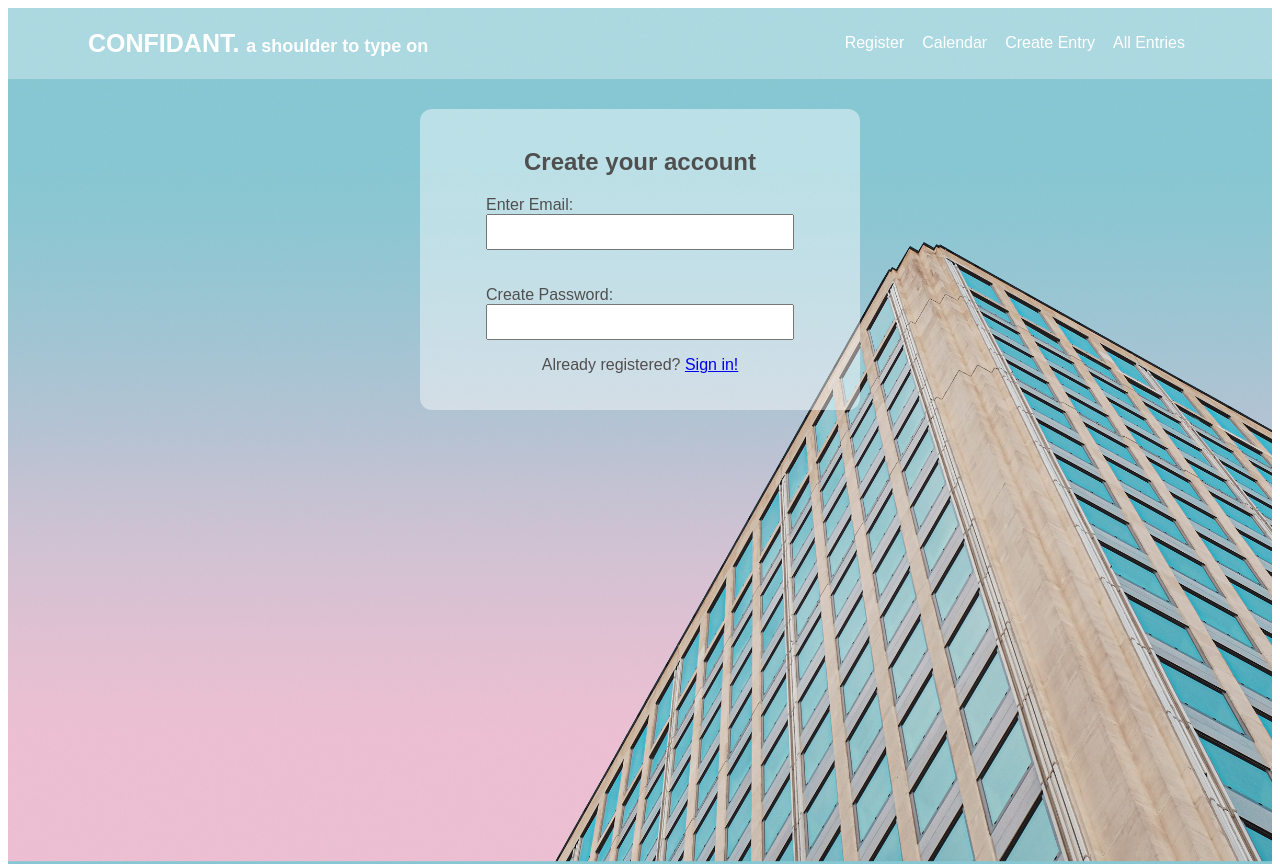
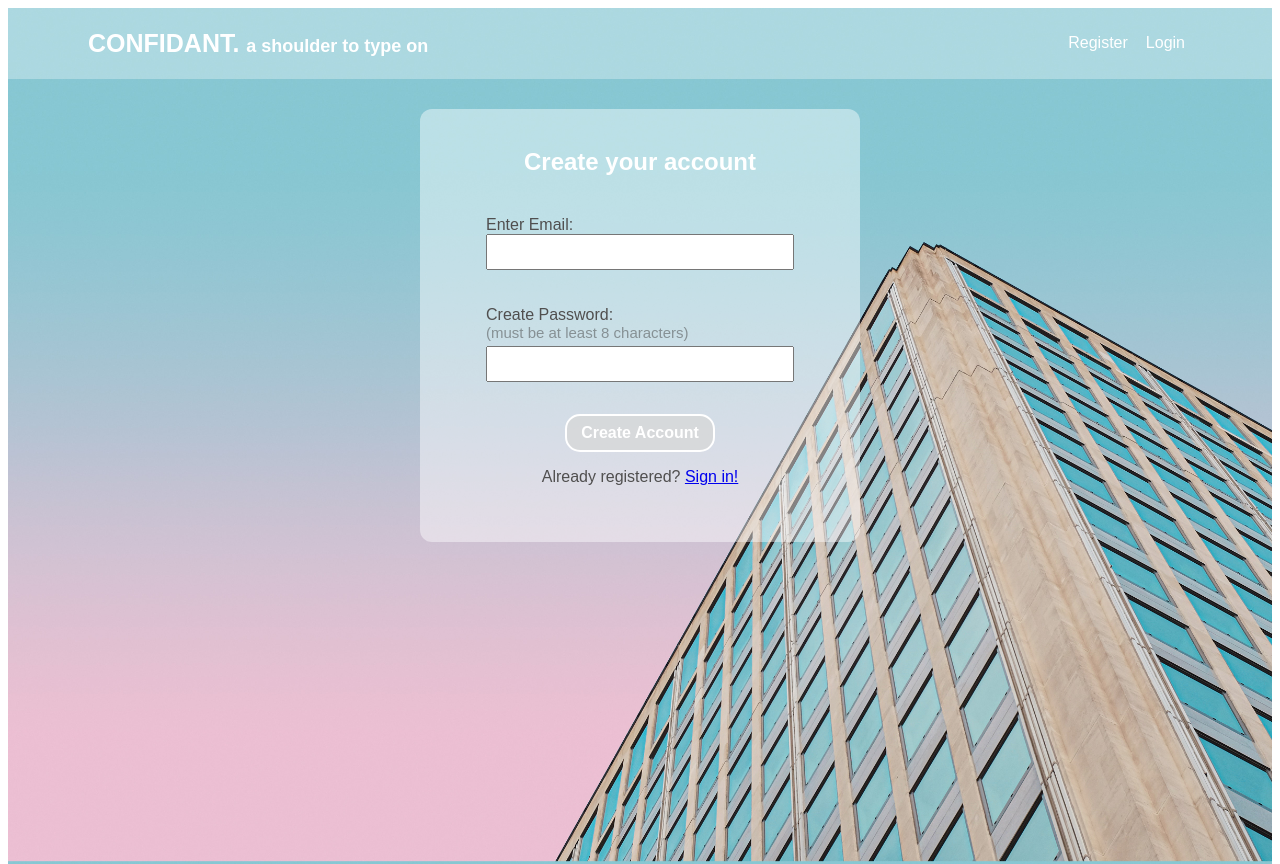
Before and after one commit to Ekfman/e-journal, a React (Create React App) app in the folder e-journal/: page /register in a window 1280 px wide. Shown: the top 864 px of the page. Built offline with nearby package versions, Linux system fonts and the light colour scheme; no server answers.

Commit message:
full slice register

```diff
--- a/e-journal/api/index.js
+++ b/e-journal/api/index.js
@@ -1,8 +1,12 @@
 const express = require("express");
 const router = express.Router();
 
+const usersRouter = require("./users");
+router.use("/users", usersRouter);
+
 const entriesRouter = require("./entries");
 router.use("/entries", entriesRouter);
+
 
 router.get("/health", (req, res, next) => {
   res.send({
--- a/e-journal/package.json
+++ b/e-journal/package.json
@@ -7,10 +7,12 @@
     "@testing-library/react": "^13.4.0",
     "@testing-library/user-event": "^13.5.0",
     "axios": "^1.3.1",
+    "bcrypt": "^5.1.0",
     "cors": "^2.8.5",
     "dotenv": "^16.0.3",
     "env": "^0.0.2",
     "express": "^4.18.2",
+    "jsonwebtoken": "^9.0.0",
     "morgan": "^1.10.0",
     "node": "^18.13.0",
     "pg": "^8.9.0",
--- a/e-journal/src/components/App.css
+++ b/e-journal/src/components/App.css
@@ -127,6 +127,20 @@
 .inputField{
   width: 300px;
   height: 30px;
+}
+
+.passwordNote{
+  color: rgba(67, 67, 67, 0.499);
+  font-size: 15px;
+  margin-bottom: 5px;
+}
+
+.buttonContainer{
+  display: flex;
+  flex-direction: column;
+  align-items: center;
+  margin-top: 12px;
+  margin-bottom: 20px;
 }
 
 .registerLabels{
@@ -379,3 +393,25 @@
   display: flex;
   justify-content: center;
 }
+
+.signupButton{
+  width: 150px;
+  justify-content: right;
+  border-radius: 15px;
+  padding: 8px 0px 8px 0px;
+  background-color: rgba(216, 216, 216, 0.728);
+  font-weight: 700;
+  color: white;
+  border: 2px solid white;
+  margin-top: 20px;
+  font-size: medium;
+}
+
+.signupButton:hover{
+  background-color: rgba(178, 178, 178, 0.728);
+}
+
+.registerHeader{
+  margin-bottom: 40px;
+  color: white;
+}
--- a/e-journal/src/components/App.js
+++ b/e-journal/src/components/App.js
@@ -36,6 +36,13 @@ function App() {
   const [title, setTitle] = useState("");
   const [content, setContent] = useState("");
   const [allEntries, setAllEntries] = useState([]);
+
+  const [token, setToken] = useState(
+    window.localStorage.getItem("token") || ""
+  );
+  useEffect(() => {
+    window.localStorage.setItem("token", token);
+  }, [token]);
 
   useEffect(() => {
     window.localStorage.setItem("allEntries", JSON.stringify(allEntries));
@@ -80,9 +87,21 @@ function App() {
           </h1>
         </div>
         <ul className="navbar">
+          {!token ? (
+            <>
               <li>
-            <Link className="navbarLinks" to="/register">Register</Link>
+                <Link className="navbarLinks" to="/register">
+                  Register
+                </Link>
               </li>
+              <li>
+                <Link className="navbarLinks" to="/login">
+                  Login
+                </Link>
+              </li>
+            </>
+          ) : (
+            <>
               <li>
                 <Link className="navbarLinks" to="/">
                   Calendar
@@ -98,6 +117,11 @@ function App() {
                   All Entries
                 </Link>
               </li>
+              <li>
+                <Link className="navbarLinks" to="/login" onClick={ () => localStorage.removeItem("token")}>Logout</Link>
+              </li>
+            </>
+          )}
           {/* <li>
           <button className="dropbtn">
             Customize
@@ -116,7 +140,10 @@ function App() {
           path="/"
           element={<CalendarView allEntries={allEntries} setDate={setDate} />}
         ></Route>
-        <Route path="/register" element={<Register />}></Route>
+        <Route
+          path="/register"
+          element={<Register setToken={setToken} />}
+        ></Route>
         <Route
           path="/newEntry"
           element={
--- a/e-journal/src/components/Register.js
+++ b/e-journal/src/components/Register.js
@@ -1,19 +1,50 @@
-const Register = () => {
+import { useState } from "react";
+import { useNavigate } from "react-router-dom";
+import { callApi } from "../api/utils";
+
+const Register = ({setToken}) => {
+    const [email, setEmail] = useState("");
+    const [password, setPassword] = useState("");
+    const navigate = useNavigate();
+    const submitHandler = async (e) => {
+        e.preventDefault();
+        try {
+            if(!email) window.alert("Must enter an a valid email address")
+            if(!password) window.alert("Must enter a password")
+            if(password.length < 8) window.alert("password length too short")
+            if(password && email){
+                const result = await callApi({
+                    method: "POST",
+                    body: { email, password },
+                    path: "/users/register",
+                  });
+                  console.log(result);
+                  setToken(result.token);
+                  navigate("/")
+            }
+        } catch (error) {
+            console.log(error);
+        }
+    }
+
     return(
         <div className="container">
             <div className="registerContainer">
                 <h2 className="registerHeader"><center>Create your account</center></h2>
                 <div className="regFormContainer">
                 <form className="registerForm">
-                    <label className="registerLabels">Enter Email:</label>
+                    <label className="registerLabels" onChange={ (e) => setEmail(e.target.value)}>Enter Email:</label>
                     <input className="inputField" type="email" required></input>
                     <br></br>
                     <br></br>
-                    <label className="registerLabels">Create Password:</label>
-                    <input className="inputField" type="password" required></input>
+                    <label className="registerLabels">Create Password: <div className="passwordNote">(must be at least 8 characters)</div></label>
+                    <input className="inputField" type="password" required onChange={ (e) => setPassword(e.target.value)}></input>
+                    <div className="buttonContainer">
+                    <button className="signupButton" onClick={submitHandler}>Create Account</button>
+                    <p>Already registered? <a href="/login">Sign in!</a></p>
+                    </div>
                 </form>
                 </div>
-                <p><center>Already registered? <a href="/login">Sign in!</a></center></p>
             </div>
 
         </div>
```
Also changed, not shown: e-journal/api/users.js (+42 -0 lines), e-journal/db/models/users.js (+18 -2 lines), 2 other files (tests, documents, lock files or other folders). Lines whose indentation alone changed are shown as unchanged.
